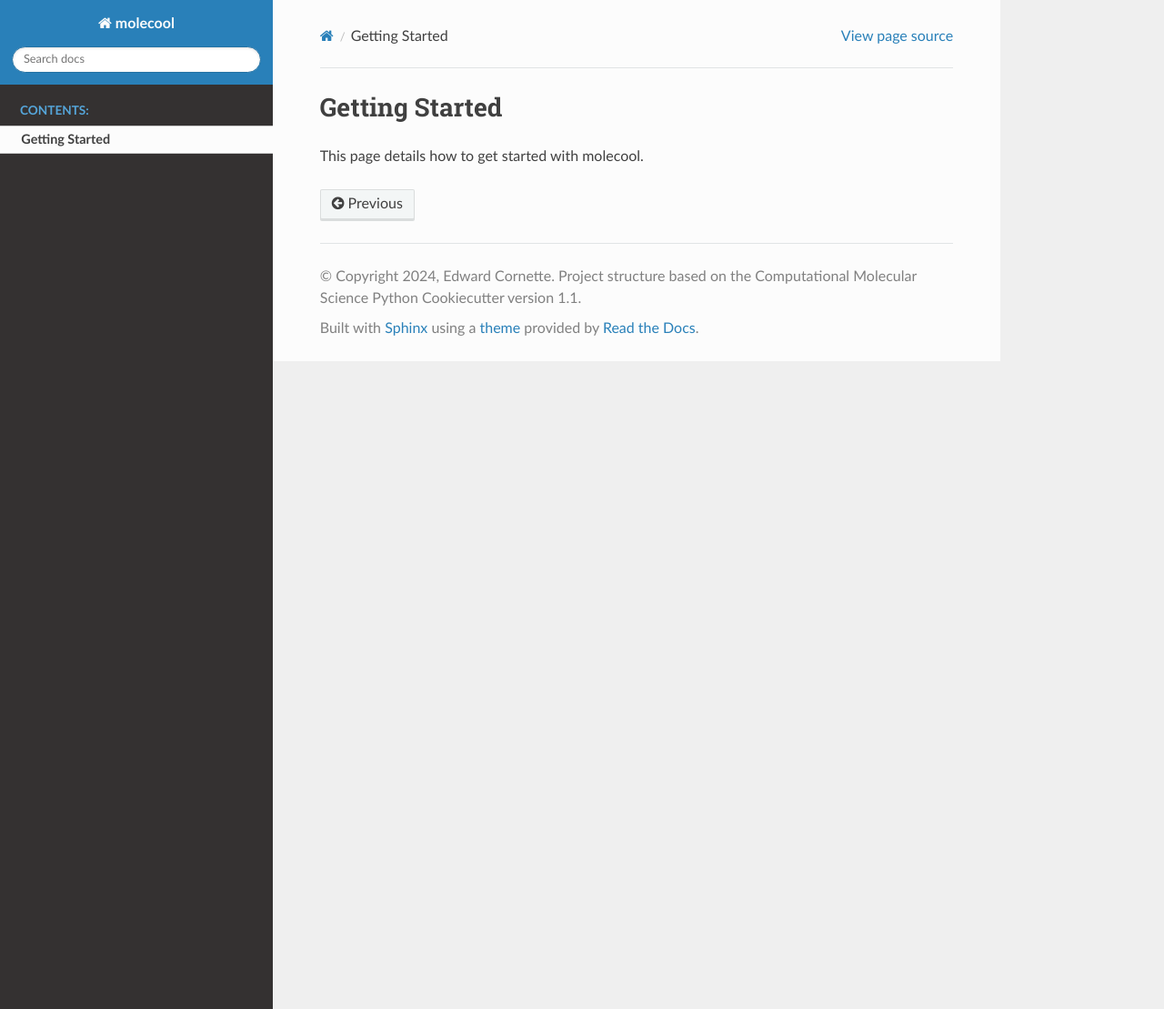
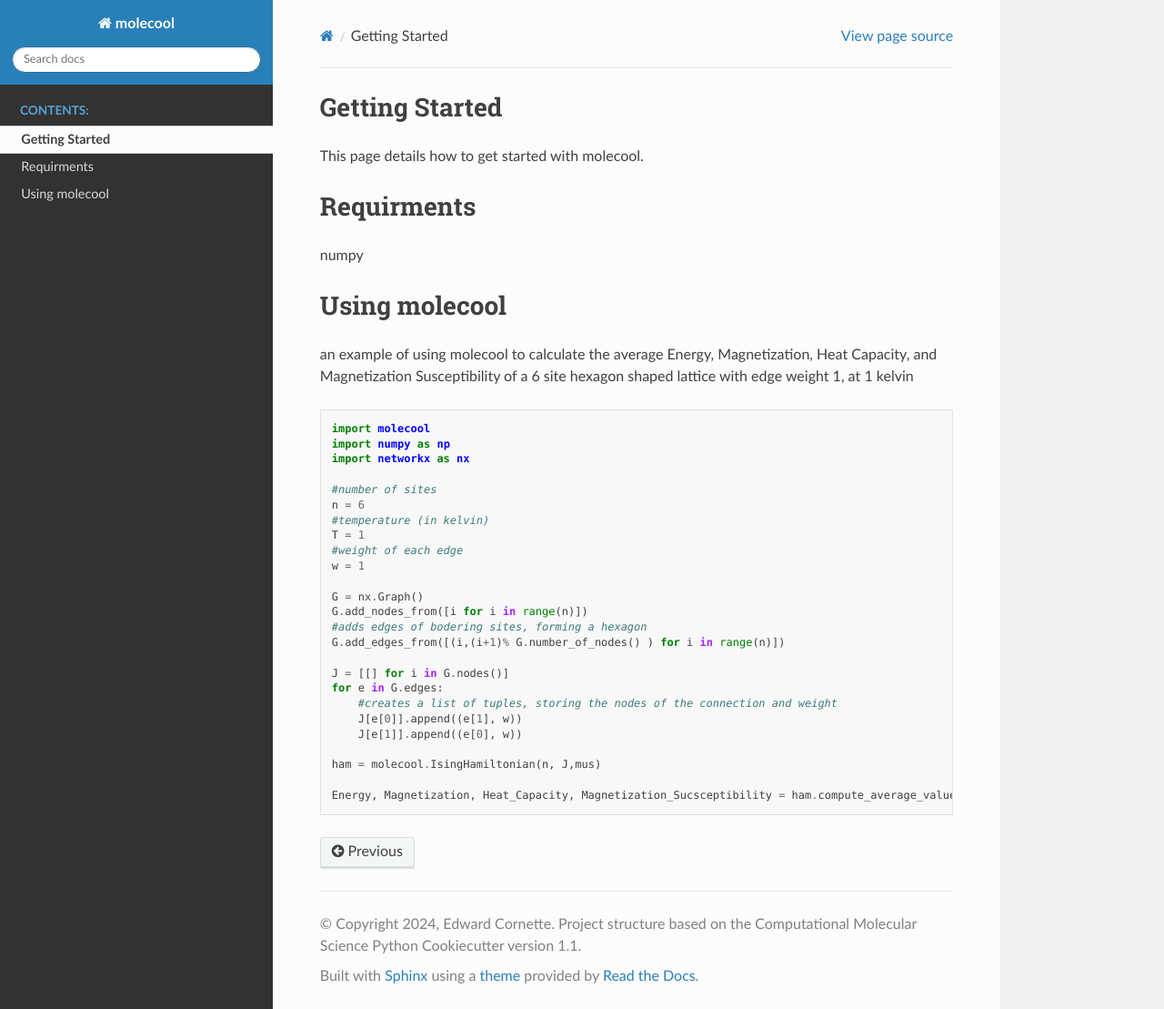
Before and after one commit to EdwardCornette/IsingHamiltonian, a Sphinx documentation site: the page built from docs/getting_started.rst, in a window 1280 px wide and 1109 px high. Shown: the whole window at 91% size. Built offline with Sphinx 7.4.7 and the Read the Docs theme 2.0.0, drawn with Linux system fonts in a browser that asks for light colours; pages that are not in the unit, such as notebooks, are missing from menus; the version number could not be read and is left out.

Commit message:
updated documentation to include docstrings for the bitstring class, requirments for the package, and an example of how to use the package

```diff
--- /dev/null
+++ b/docs/REQUIREMENTS.TXT
@@ -0,0 +1,3 @@
+numpy
+sphinx
+sphinx_rtd_theme
--- a/docs/getting_started.rst
+++ b/docs/getting_started.rst
@@ -2,3 +2,41 @@ Getting Started
 ===============
 
 This page details how to get started with molecool.
+
+Requirments
+=============
+numpy
+
+
+Using molecool
+==============
+an example of using molecool to calculate the average Energy, Magnetization, Heat Capacity,
+and Magnetization Susceptibility of a 6 site hexagon shaped lattice with edge weight 1, at 1 kelvin
+
+::
+
+    import molecool
+    import numpy as np
+    import networkx as nx
+
+    #number of sites
+    n = 6
+    #temperature (in kelvin)
+    T = 1
+    #weight of each edge
+    w = 1
+
+    G = nx.Graph()
+    G.add_nodes_from([i for i in range(n)])
+    #adds edges of bodering sites, forming a hexagon
+    G.add_edges_from([(i,(i+1)% G.number_of_nodes() ) for i in range(n)])
+
+    J = [[] for i in G.nodes()]
+    for e in G.edges:
+        #creates a list of tuples, storing the nodes of the connection and weight
+        J[e[0]].append((e[1], w))
+        J[e[1]].append((e[0], w))
+
+    ham = molecool.IsingHamiltonian(n, J,mus)
+
+    Energy, Magnetization, Heat_Capacity, Magnetization_Sucsceptibility = ham.compute_average_values(T)
--- a/docs/index.rst
+++ b/docs/index.rst
@@ -5,6 +5,8 @@
 
 Welcome to molecool's documentation!
 =========================================================
+molecool is a Python package designed to perform analysis on the average Energy, Magnetization,
+Heat Capacity and Magnetization Susceptibility of an IsingHamiltonian object.
 
 .. toctree::
    :maxdepth: 2
```
